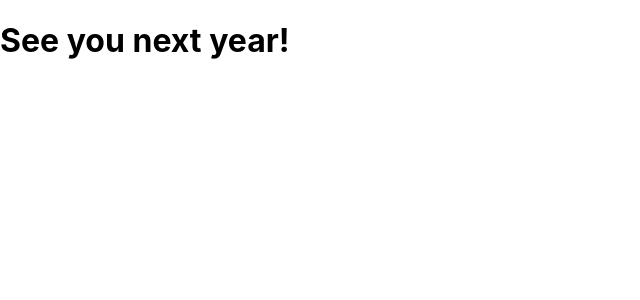
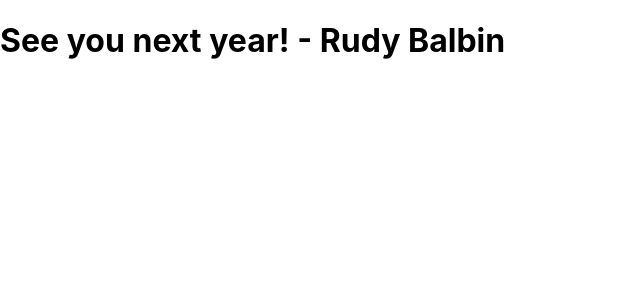
Before and after one commit to kyahAndoy/alert-system, a React (Create React App) app: page / in a window 1280 px wide. Shown: the top 300 px of the page, without its empty margins (0-640 px from the left). Built offline with nearby package versions, Linux system fonts and the light colour scheme.

Commit message:
second commit

```diff
--- a/src/App.js
+++ b/src/App.js
@@ -20,7 +20,7 @@ function App() {
     //     </a>
     //   </header>
     // </div>
-    <div><h1>See you next year!</h1></div>
+    <div><h1>See you next year! - Rudy Balbin</h1></div>
   );
 }
 
```
